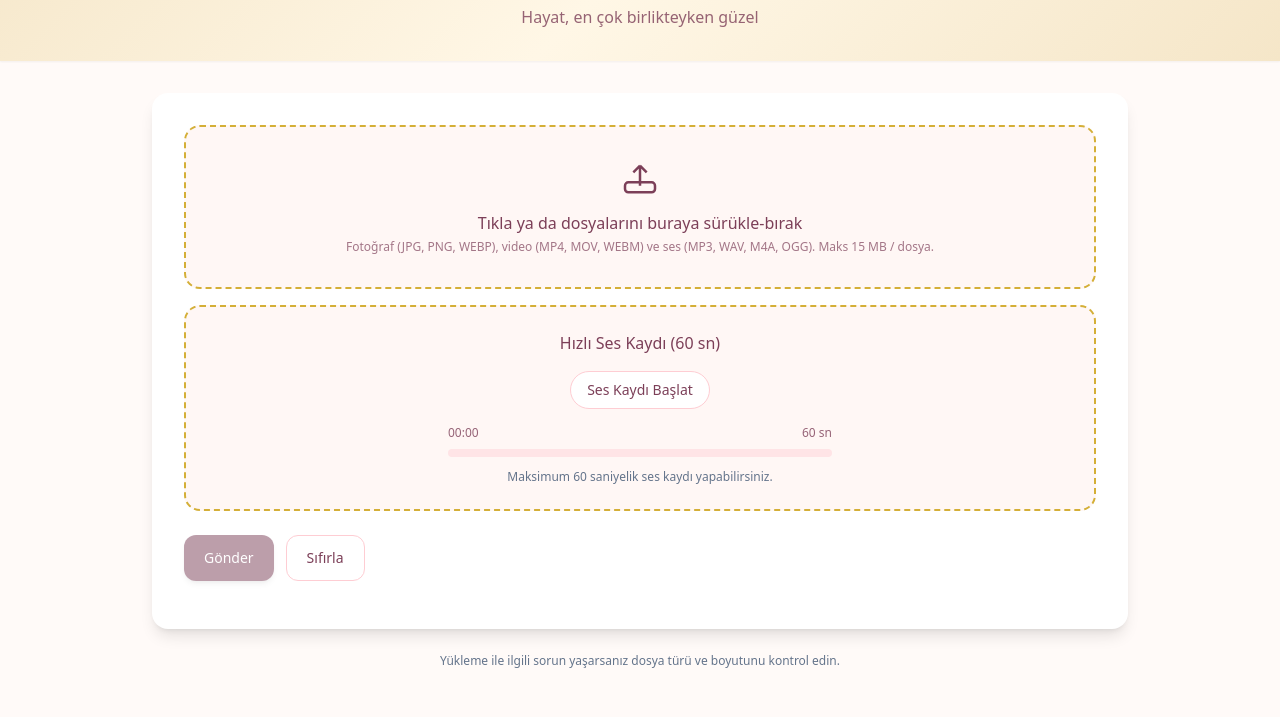
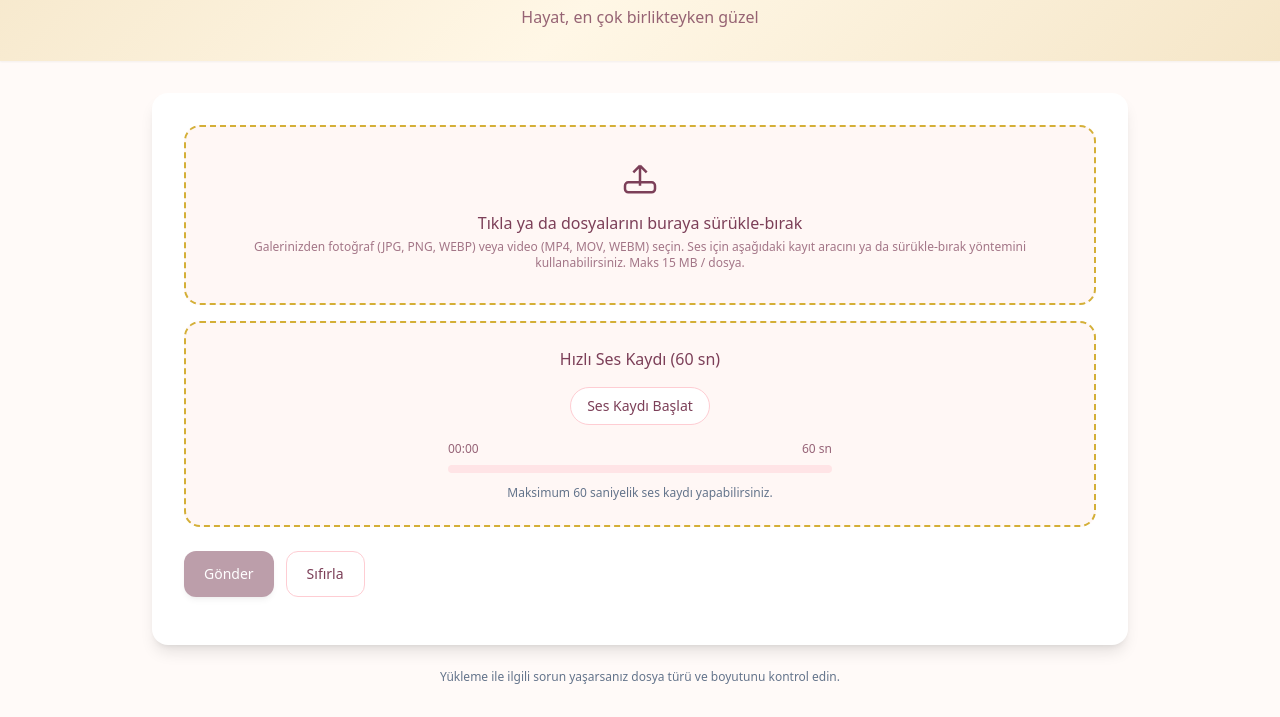
Before and after one commit to senemveberke/senemveberke, a plain HTML site: page fisekli.html in a window 1280 px wide. Shown: the part 155-872 px from the top of the page. Drawn offline with nearby package versions, Linux system fonts and the light colour scheme.

Commit message:
Ses ve Video Update V2 fisekli.html
Ses ve Video Update V2 fisekli.html

```diff
--- a/fisekli.html
+++ b/fisekli.html
@@ -51,9 +51,9 @@
           <p class="text-sm md:text-base text-[#7c3f58]">
             <span class="font-medium">Tıkla</span> ya da dosyalarını buraya <span class="font-medium">sürükle-bırak</span>
           </p>
-          <p class="mt-1 text-xs text-[#7c3f58]/70">Fotoğraf (JPG, PNG, WEBP), video (MP4, MOV, WEBM) ve ses (MP3, WAV, M4A, OGG). Maks 15 MB / dosya.</p>
+          <p class="mt-1 text-xs text-[#7c3f58]/70">Galerinizden fotoğraf (JPG, PNG, WEBP) veya video (MP4, MOV, WEBM) seçin. Ses için aşağıdaki kayıt aracını ya da sürükle-bırak yöntemini kullanabilirsiniz. Maks 15 MB / dosya.</p>
         </div>
-        <input id="fileInput" name="fileInput" type="file" accept="image/*,video/*,audio/*" class="sr-only" multiple />
+        <input id="fileInput" name="fileInput" type="file" accept="image/*,video/*" class="sr-only" multiple />
       </label>
 
       <div id="recordControls" class="mt-4">
```
